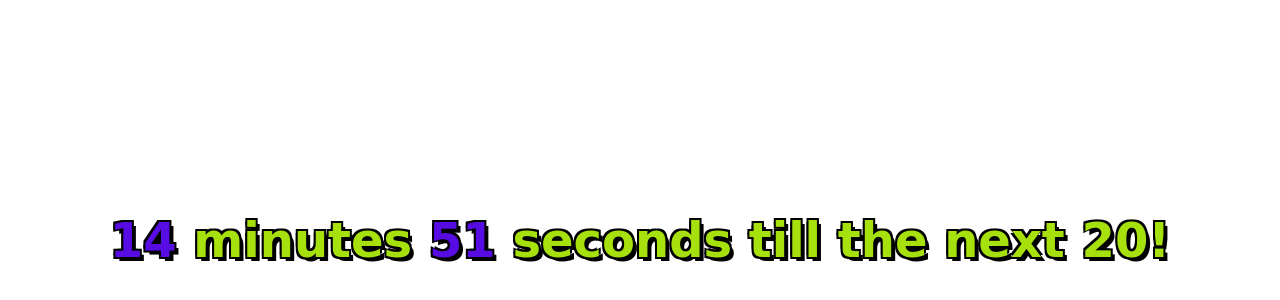
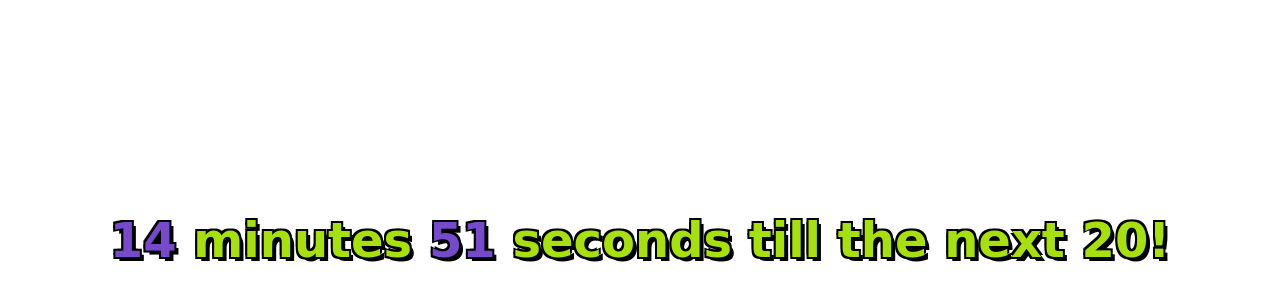
Before and after one commit to ejahdev/countdown, a plain HTML site: page index.html in a window 1280 px wide. Shown: the part 160-460 px from the top of the page. Drawn offline with Linux system fonts and the light colour scheme.

Commit message:
Add files via upload

```diff
--- a/style.css
+++ b/style.css
@@ -22,7 +22,7 @@ body {
 }
 
 .orange {
-    color: #580ce4; /* Orange color for both minutes and seconds */
+    color: #774acc; /* Orange color for both minutes and seconds */
 }
 
 @keyframes zoom {
```
